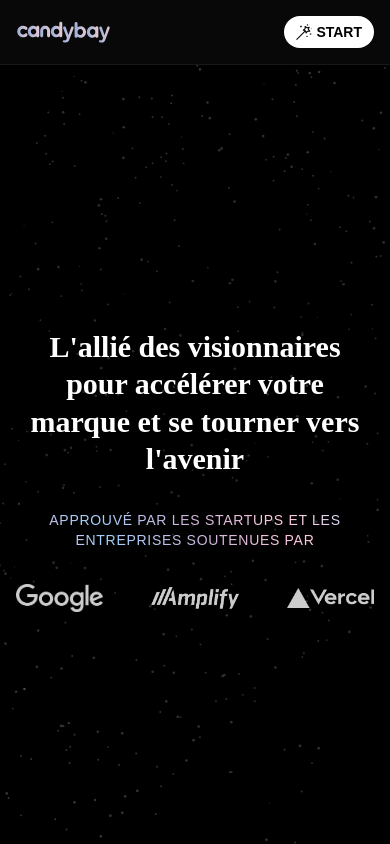
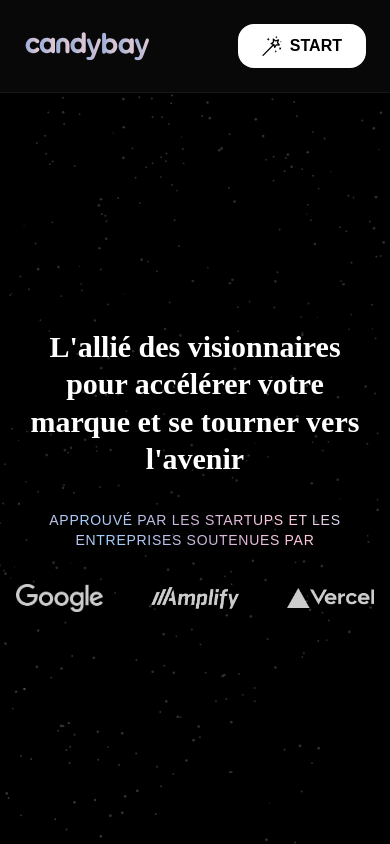
Before and after one commit to sertr4linee/candybay, a Next.js app in the folder client/: page / in a window 390 px wide. Built offline with nearby package versions, Linux system fonts and the light colour scheme.

Commit message:
nav d iv edit responsive

```diff
--- a/client/src/components/Navbar.tsx
+++ b/client/src/components/Navbar.tsx
@@ -90,8 +90,8 @@
 
   return (
     <>
-      <header className="fixed top-0 left-0 right-0 z-10 bg-[#080808] border-b border-[#1a1717] py-4 sm:py-6 md:py-8 font-['Gabarito',_sans-serif]">
-        <div className="container mx-auto px-4 flex justify-between items-center">
+      <header className="fixed top-0 left-0 right-0 z-10 bg-[#080808] border-b border-[#1a1717] py-6 sm:py-8 font-['Gabarito',_sans-serif]">
+        <div className="container mx-auto px-6 flex justify-between items-center">
           {/* Logo - aligné à gauche */}
           <div
             className="flex items-center cursor-pointer"
@@ -110,7 +110,13 @@
                 ease: "easeInOut"
               }}
             >
-              <Image src="/icon.svg" alt="Logo" width={150} height={150} className="w-24 sm:w-32 md:w-40" />
+              <Image
+                src="/icon.svg"
+                alt="Logo"
+                width={150}
+                height={150}
+                className="w-32 sm:w-36 md:w-40"
+              />
             </motion.div>
           </div>
 
@@ -170,7 +176,7 @@
 
           {/* Bouton START - aligné à droite */}
           <button
-            className="bg-white text-black font-black py-1.5 px-3 sm:py-2 sm:px-4 rounded-2xl flex items-center transition-colors text-sm md:text-lg"
+            className="bg-white text-black font-black py-2.5 px-6 sm:py-3 sm:px-8 rounded-2xl flex items-center transition-colors text-base sm:text-lg"
             onMouseEnter={() => setIsHovering(true)}
             onMouseLeave={() => setIsHovering(false)}
             onClick={() => setIsModalOpen(true)}
@@ -185,14 +191,14 @@
                 duration: 0.6,
                 ease: "easeInOut"
               }}
-              className="mr-1 sm:mr-2"
+              className="mr-2 sm:mr-3"
             >
               <Image
                 src="/wandd.svg"
                 alt="Magic Wand"
-                width={20}
-                height={20}
-                className="w-4 h-4 sm:w-5 sm:h-5 md:w-6 md:h-6 invert-0"
+                width={24}
+                height={24}
+                className="w-5 h-5 sm:w-6 sm:h-6 md:w-7 md:h-7 invert-0"
               />
             </motion.div>
             START
```
